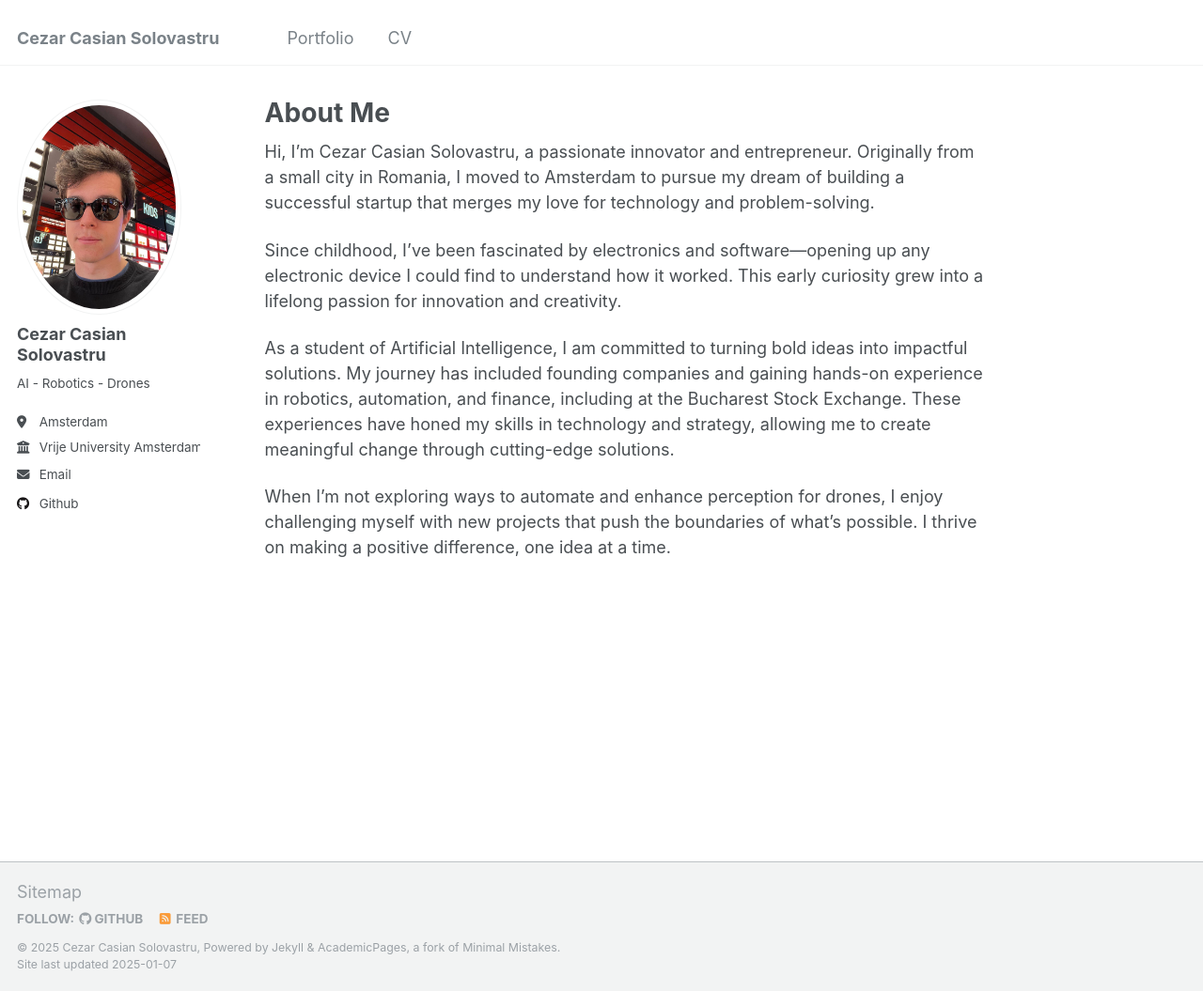
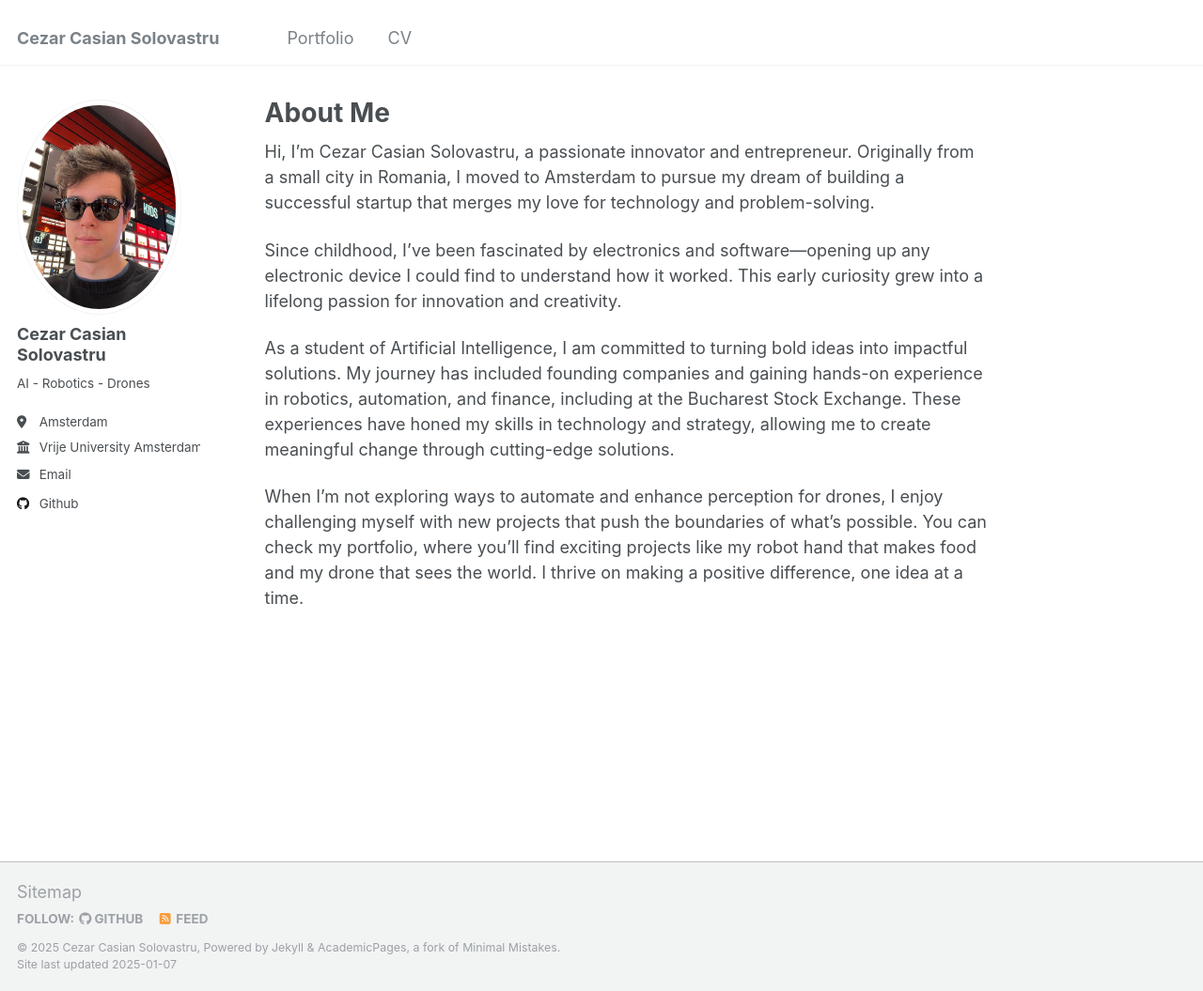
Before and after one commit to cezarsolo1/cezarsolo1.github.io, a Jekyll site: the page built from _pages/about.md, in a window 1280 px wide and 1055 px high. Shown: the whole window at 94% size. Built offline with Jekyll 4.4.1, drawn with Linux system fonts in a browser that asks for light colours.

Commit message:
Update about.md

```diff
--- a/_pages/about.md
+++ b/_pages/about.md
@@ -13,4 +13,4 @@ Since childhood, I’ve been fascinated by electronics and software—opening up
 
 As a student of Artificial Intelligence, I am committed to turning bold ideas into impactful solutions. My journey has included founding companies and gaining hands-on experience in robotics, automation, and finance, including at the Bucharest Stock Exchange. These experiences have honed my skills in technology and strategy, allowing me to create meaningful change through cutting-edge solutions.
 
-When I’m not exploring ways to automate and enhance perception for drones, I enjoy challenging myself with new projects that push the boundaries of what’s possible. I thrive on making a positive difference, one idea at a time.
+When I’m not exploring ways to automate and enhance perception for drones, I enjoy challenging myself with new projects that push the boundaries of what’s possible. You can check my portfolio, where you’ll find exciting projects like my robot hand that makes food and my drone that sees the world. I thrive on making a positive difference, one idea at a time.
```
